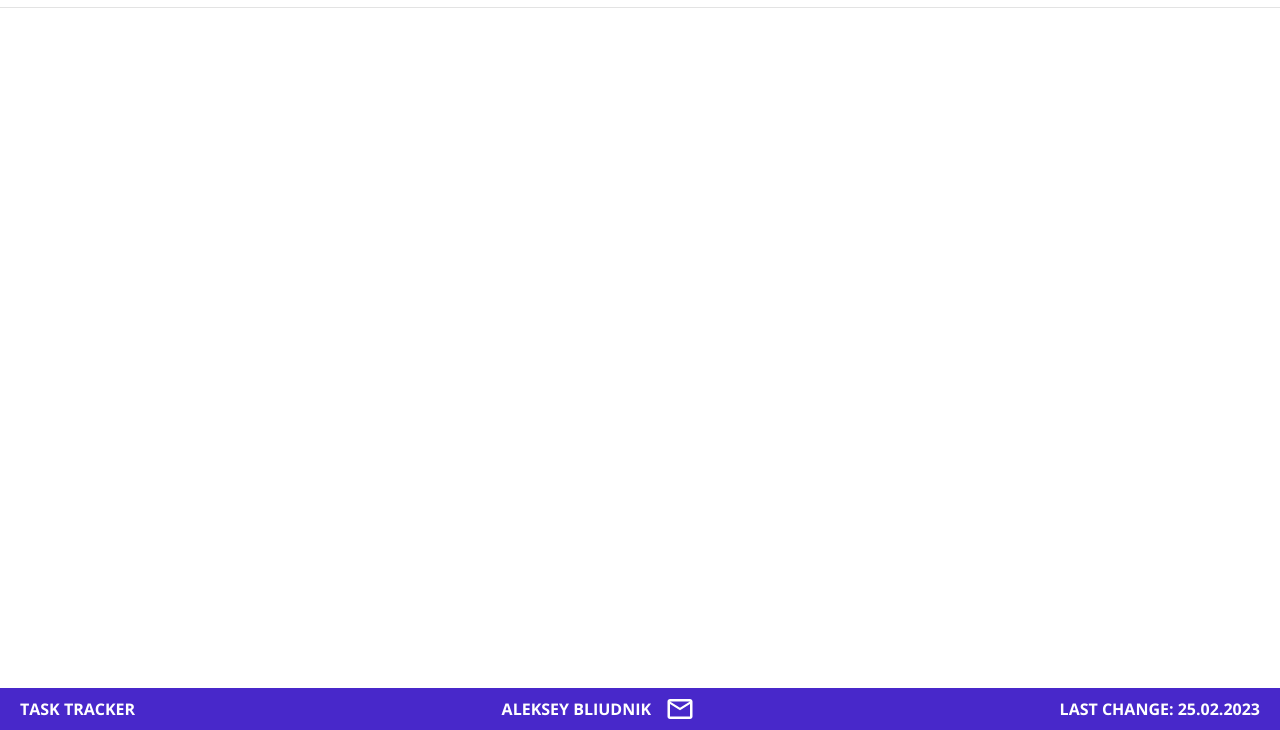
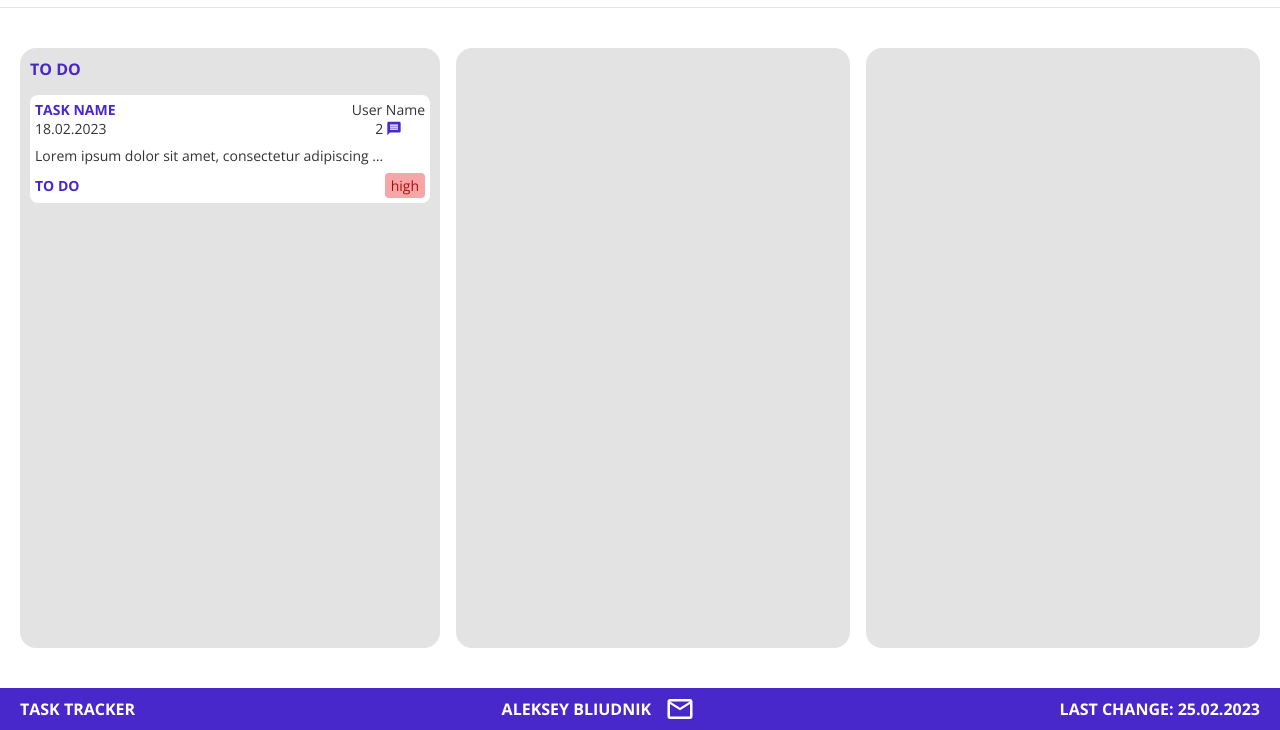
Before and after one commit to Giotu/DataMola-2023, a plain HTML site: page UI/main.html in a window 1280 px wide. Shown: the part 70-800 px from the top of the page. Drawn offline with nearby package versions, Linux system fonts and the light colour scheme.

Commit message:
feat: add task-list and first card task(without btns)

```diff
--- a/UI/assets/styles/style.css
+++ b/UI/assets/styles/style.css
@@ -22,7 +22,9 @@ body {
     color: var(--color-black);
 }
 
-h1 {
+h1,
+h2,
+h3 {
     margin: 0;
     font-size: 1rem;
 }
@@ -82,6 +84,74 @@ a {
     border-radius: 24px;
 }
 
+.board {
+    display: flex;
+    gap: 16px;
+}
+
+.list-task {
+    padding: 10px;
+    width: 420px;
+    height: 600px;
+    background: var(--color-secondary);
+    border-radius: 16px;
+}
+
+.list-task__header {
+    margin-bottom: 15px;
+}
+
+.list-task__title {
+    text-transform: uppercase;
+    color: var(--color-primary);
+}
+
+.task-card {
+    display: flex;
+    flex-direction: column;
+    gap: 8px;
+    background: var(--color-white);
+    padding: 5px;
+    border-radius: 8px;
+}
+
+.task-card__header,
+.task-card__additional {
+    display: flex;
+    justify-content: space-between;
+    align-items: center;
+}
+
+.task-card__title {
+    font-size: 0.875rem;
+    text-transform: uppercase;
+    font-weight: bold;
+    color: var(--color-primary);
+}
+
+.task-card__message {
+    display: flex;
+    justify-content: center;
+    gap: 4px;
+}
+
+.task-card__info {
+    width: 90%;
+    overflow: hidden;
+    text-overflow: ellipsis;
+    white-space: nowrap;
+}
+
+.task-card__progress {
+    padding: 3px 6px;
+    border-radius: 4px;
+}
+
+.in-progress {
+    background: #F5A7A7;
+    color: #AC0E0E;
+}
+
 .footer {
     background: var(--color-primary);
 }
--- a/UI/main.html
+++ b/UI/main.html
@@ -29,7 +29,46 @@
         </div>
     </header>
     <main class="main">
-        <div class="container"></div>
+        <div class="container">
+            <section class="board">
+                <div class="list-task">
+                    <div class="list-task__header">
+                        <h2 class="list-task__title">to do</h2>
+                        <div class="list-task__add"></div>
+                    </div>
+                    <div class="task-card">
+                        <div class="task-card__header">
+                            <div class="task-card__title-date">
+                                <div class="task-card__title-privacy">
+                                    <h3 class="task-card__title">Task Name</h3>
+                                    <div class="image-privacy"></div>
+                                </div>
+                                <span class="task-card__date">18.02.2023</span>
+                            </div>
+                            <div class="task-card__user-message">
+                                <span class="task-card__user-name">User Name</span>
+                                <div class="task-card__message">
+                                    <span class="count-message">2</span>
+                                    <img src='assets/img/message.svg' alt='message-icon' class="image-message"></img>
+                                </div>
+                            </div>
+                        </div>
+                        <div class="task-card__info">
+                            Lorem ipsum dolor sit amet, consectetur adipiscing elit. Morbi in tellus nisi. Aliquam
+                            feugiat, dolor in sagittis semper, ipsum mi mollis mi, a commodo tellus odio eu odio.
+                            Vestibulum eu vehicula nunc, elementum vehicula sapien. Suspendisse justo nisl, pretium
+                            at vulputate donec.
+                        </div>
+                        <div class="task-card__additional">
+                            <div class="task-card__status task-card__title">to do</div>
+                            <div class="task-card__progress in-progress">high</div>
+                        </div>
+                    </div>
+                </div>
+                <div class="list-task"></div>
+                <div class="list-task"></div>
+            </section>
+        </div>
     </main>
     <footer class="footer">
         <div class="container">
```
Also changed, not shown: UI/assets/img/message.svg (added).
